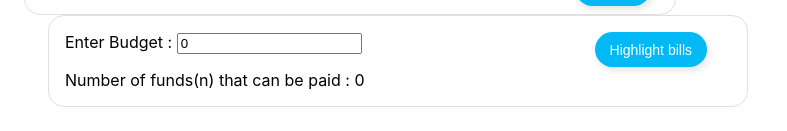
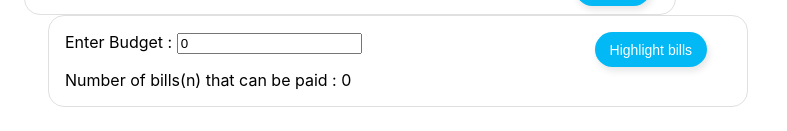
Before and after one commit to utsav91/task2, a React (Create React App) app: page / in a window 1280 px wide. Shown: the part 660-791 px from the top of the page, without its empty margins (0-787 px from the left). Built offline with nearby package versions, Linux system fonts and the light colour scheme.

Commit message:
fix typo

```diff
--- a/src/features/dashboard/MinimumBills.js
+++ b/src/features/dashboard/MinimumBills.js
@@ -16,7 +16,7 @@ export const MinimumBills = () => {
     <div className="b-minimum-bills">
       <div className="b-minimum-bills__input">
         Enter Budget : <input type="number" value={budget} onChange={updateBudget} />
-        <div className="b-minimum-bills__subtext">Number of funds(n) that can be paid : {n}</div>
+        <div className="b-minimum-bills__subtext">Number of bills(n) that can be paid : {n}</div>
       </div>
       <div className="b-minimum-bills__action">
         <button onClick={findMinimumBills}>Highlight bills</button>
```
